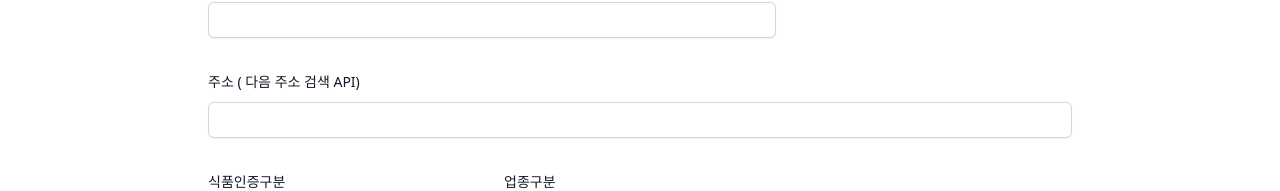
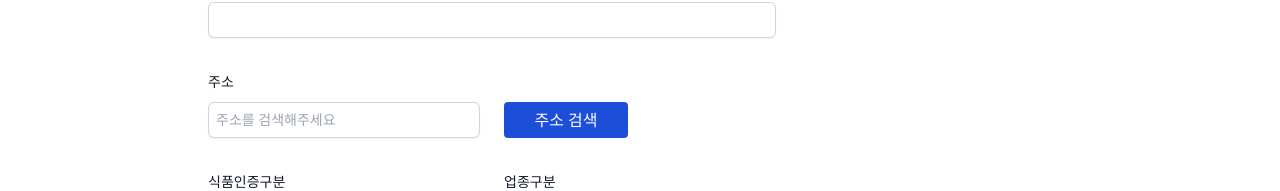
Before and after one commit to 78-artilleryman/foodMap, a Next.js app: page /stores/new in a window 1280 px wide. Shown: the part 294-485 px from the top of the page. Built offline with nearby package versions, Linux system fonts and the light colour scheme; no server answers.

Commit message:
feat: daum 주소 검색 api 연결

```diff
--- a/package.json
+++ b/package.json
@@ -18,6 +18,7 @@
     "next": "14.1.3",
     "next-auth": "^4.24.7",
     "react": "^18",
+    "react-daum-postcode": "^3.1.3",
     "react-dom": "^18",
     "react-hook-form": "^7.51.2",
     "react-icons": "^5.0.1",
--- /dev/null
+++ b/src/components/AdressSearch.tsx
@@ -0,0 +1,69 @@
+import { useState } from 'react';
+import { StoreType } from '@/interface';
+import React from 'react';
+import { FieldErrors, UseFormRegister, UseFormSetValue } from 'react-hook-form';
+import DaumPostcodeEmbed from 'react-daum-postcode';
+
+interface AdressSearchProps {
+  setValue: UseFormSetValue<StoreType>;
+  register: UseFormRegister<StoreType>;
+  errors: FieldErrors;
+}
+
+function AdressSearch({ register, errors, setValue }: AdressSearchProps) {
+  const [isOpen, setIsOpen] = useState<boolean>(false);
+
+  const handleComplete = (data: any) => {
+    let fullAddress = data.address;
+    let extraAddress = '';
+
+    if (data.addressType === 'R') {
+      if (data.bname !== '') {
+        extraAddress += data.bname;
+      }
+      if (data.buildingName !== '') {
+        extraAddress += extraAddress !== '' ? `, ${data.buildingName}` : data.buildingName;
+      }
+      fullAddress += extraAddress !== '' ? ` (${extraAddress})` : '';
+    }
+
+    setValue('address', fullAddress);
+  };
+
+  return (
+    <>
+      <div className="col-span-full">
+        <label htmlFor="address" className="block text-sm font-medium leading-6 text-gray-900">
+          주소
+        </label>
+        <div className="mt-2">
+          <div className="grid grid-cols-3 md:grid-cols-6 gap-6">
+            <input
+              readOnly
+              placeholder="주소를 검색해주세요"
+              {...register('address', { required: true })}
+              className="col-span-2 block w-full rounded-md border-0 py-1.5 px-2 outline-none text-gray-900 shadow-sm ring-1 ring-inset ring-gray-300 placeholder:text-gray-400 focus:ring-2 focus:ring-inset focus:ring-indigo-600 sm:text-sm sm:leading-6"
+            />
+            <button
+              type="button"
+              onClick={() => setIsOpen(val => !val)}
+              className="bg-blue-700 hover:bg-blue-600 py-1.5 px-2 rounded text-white"
+            >
+              주소 검색
+            </button>
+          </div>
+          {errors?.address?.type === 'required' && (
+            <div className="pt-2 text-xs text-red-600">필수 입력사항입니다.</div>
+          )}
+        </div>
+      </div>
+      {isOpen && (
+        <div className="border border-gray-300 w-full col-span-full md:col-span-3 rounded-md p-2">
+          <DaumPostcodeEmbed onComplete={handleComplete} />
+        </div>
+      )}
+    </>
+  );
+}
+
+export default AdressSearch;
--- a/src/pages/stores/new.tsx
+++ b/src/pages/stores/new.tsx
@@ -1,4 +1,6 @@
+import AdressSearch from '@/components/AdressSearch';
 import { CATEGORY_ARR, FOOD_CERTIFY_ARR, STORE_TYPE_ARR } from '@/data/store';
+import { StoreType } from '@/interface';
 import axios from 'axios';
 import { useRouter } from 'next/router';
 import { useForm } from 'react-hook-form';
@@ -9,7 +11,8 @@ function StoreNewPage() {
     register,
     handleSubmit,
     formState: { errors },
-  } = useForm();
+    setValue,
+  } = useForm<StoreType>();
 
   const router = useRouter();
 
@@ -17,11 +20,8 @@ function StoreNewPage() {
     <form
       className="px-4 md:max-w-4xl mx-auto py-16"
       onSubmit={handleSubmit(async data => {
-        console.log(data);
-
         try {
           const result = await axios.post('/api/stores', data);
-          console.log(result);
 
           if (result.status === 200) {
             //성공 케이스
@@ -94,18 +94,7 @@ function StoreNewPage() {
               </div>
             </div>
             <div className="col-span-full">
-              <label htmlFor="street-address" className="block text-sm font-medium leading-6 text-gray-900">
-                주소 ( 다음 주소 검색 API)
-              </label>
-              <div className="mt-2">
-                <input
-                  {...register('address', { required: true })}
-                  className="outline-none px-2  block w-full rounded-md border-0 py-1.5 text-gray-900 shadow-sm ring-1 ring-inset ring-gray-300 placeholder:text-gray-400 focus:ring-2 focus:ring-inset focus:ring-indigo-600 sm:text-sm sm:leading-6"
-                />
-                {errors.address?.type === 'required' && (
-                  <div className="pt-2 text-xs text-red-600 ">필수 입력사항입니다.</div>
-                )}
-              </div>
+              <AdressSearch setValue={setValue} register={register} errors={errors} />
             </div>
             <div className="sm:col-span-2 sm:col-start-1">
               <label htmlFor="foodCertifyName" className="block text-sm font-medium leading-6 text-gray-900">
@@ -144,7 +133,7 @@ function StoreNewPage() {
                     </option>
                   ))}
                 </select>
-                {errors.storeType?.type === 'required' && (
+                {errors.stroeType?.type === 'required' && (
                   <div className="pt-2 text-xs text-red-600 ">필수 입력사항입니다.</div>
                 )}
               </div>
```
Also changed, not shown: 1 other file (tests, documents, lock files or other folders).
